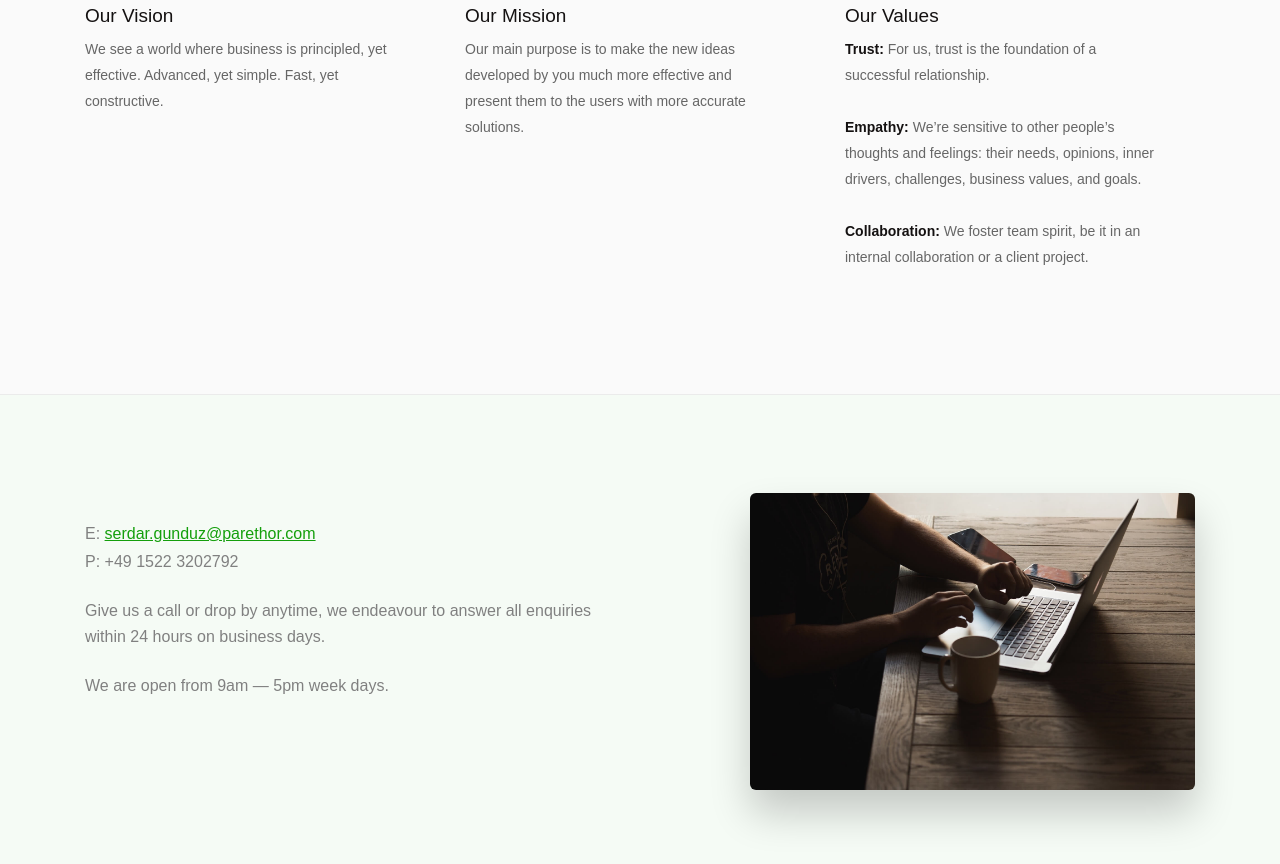
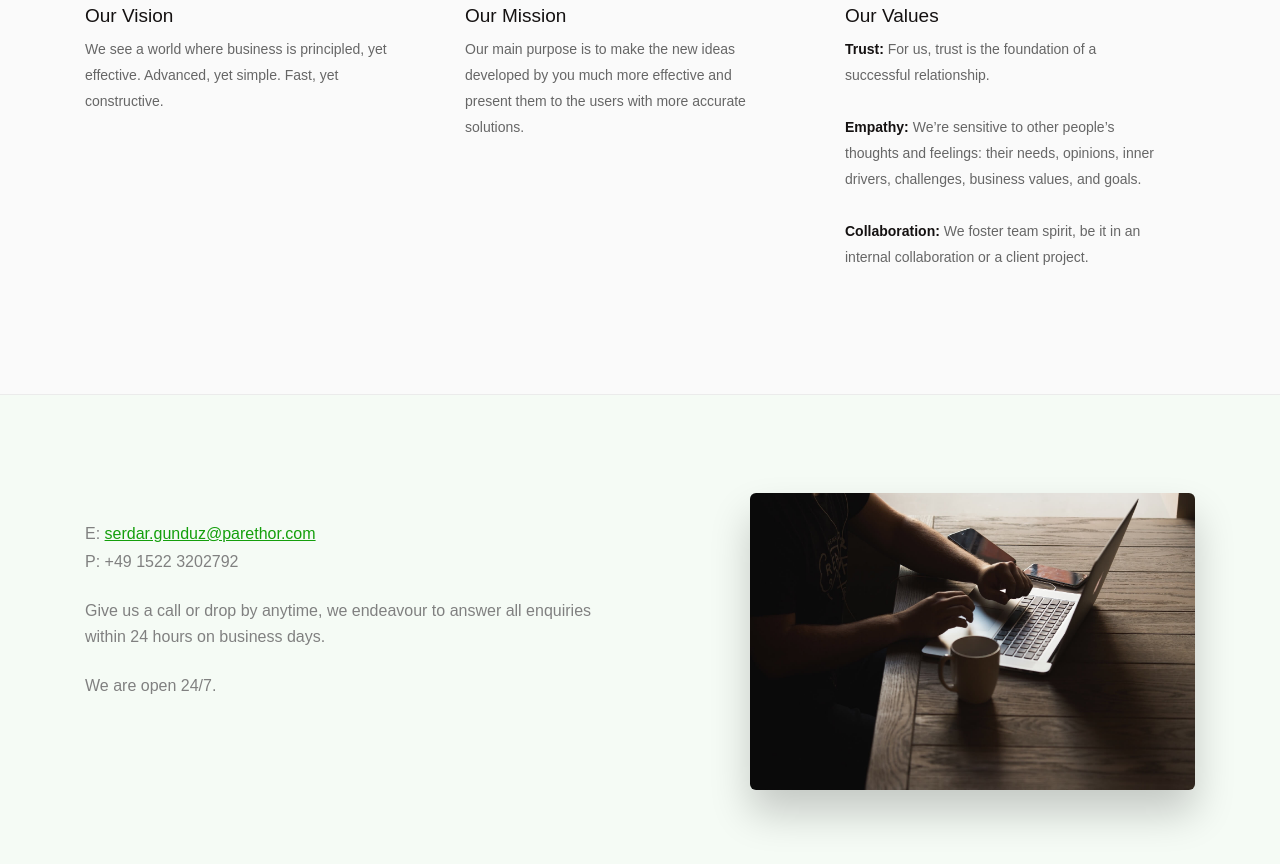
Before and after one commit to anilbozkus/serdar.gunduz, a plain HTML site: page index.html in a window 1280 px wide. Shown: the part 3460-4324 px from the top of the page. Drawn offline with Linux system fonts and the light colour scheme; a web font is replaced by a local one.

Commit message:
openin time updated

```diff
--- a/index.html
+++ b/index.html
@@ -256,7 +256,7 @@
                                 Give us a call or drop by anytime, we endeavour to answer all enquiries within 24 hours on business days.
                             </p>
                             <p class="lead">
-                                We are open from 9am &mdash; 5pm week days.
+                                We are open 24/7.
                             </p>
                         </div>
                         <!--end of row-->
```
